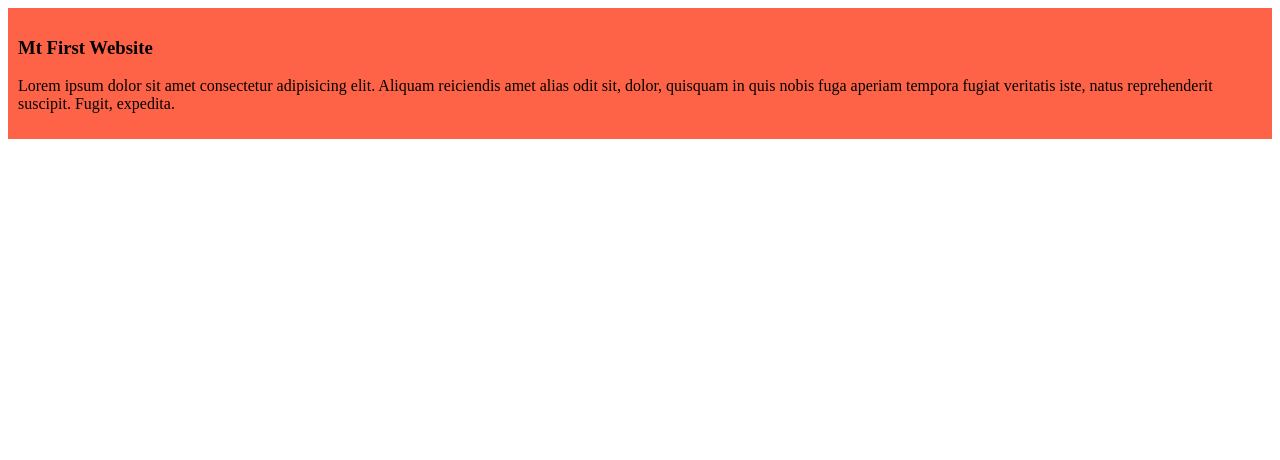
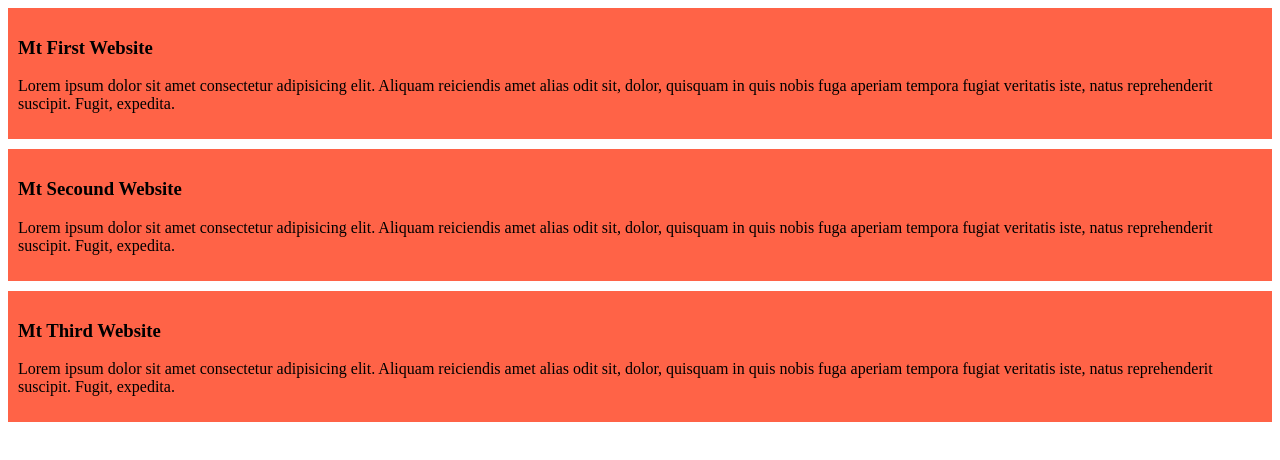
Before and after one commit to Sabbir4723/my-first-github-repo, a plain HTML site: page index.html in a window 1280 px wide. Drawn offline with Linux system fonts and the light colour scheme.

Commit message:
added the first blog

```diff
--- a/Style/blog.css
+++ b/Style/blog.css
@@ -1,2 +1,3 @@
 div{background-color: tomato;
-padding: 10px;}
+padding: 10px;
+margin-bottom: 10px;}
--- a/index.html
+++ b/index.html
@@ -11,5 +11,13 @@
         <h3>Mt First Website</h3>
         <p>Lorem ipsum dolor sit amet consectetur adipisicing elit. Aliquam reiciendis amet alias odit sit, dolor, quisquam in quis nobis fuga aperiam tempora fugiat veritatis iste, natus reprehenderit suscipit. Fugit, expedita.</p>
     </div>
+    <div>
+        <h3>Mt Secound Website</h3>
+        <p>Lorem ipsum dolor sit amet consectetur adipisicing elit. Aliquam reiciendis amet alias odit sit, dolor, quisquam in quis nobis fuga aperiam tempora fugiat veritatis iste, natus reprehenderit suscipit. Fugit, expedita.</p>
+    </div>
+    <div>
+        <h3>Mt Third Website</h3>
+        <p>Lorem ipsum dolor sit amet consectetur adipisicing elit. Aliquam reiciendis amet alias odit sit, dolor, quisquam in quis nobis fuga aperiam tempora fugiat veritatis iste, natus reprehenderit suscipit. Fugit, expedita.</p>
+    </div>
 </body>
 </html>
```
